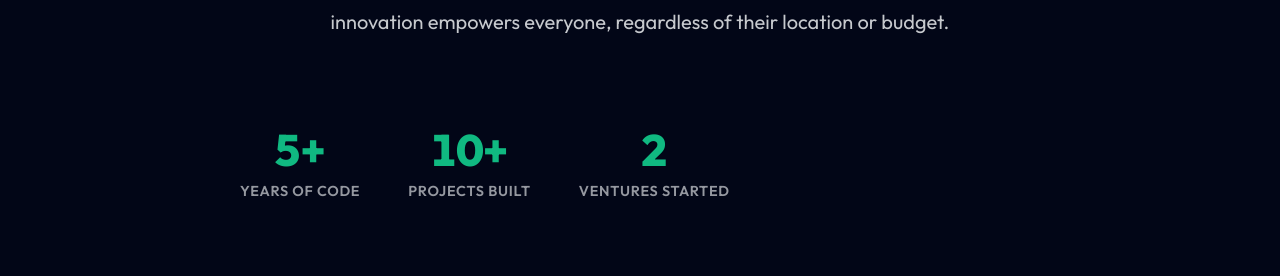
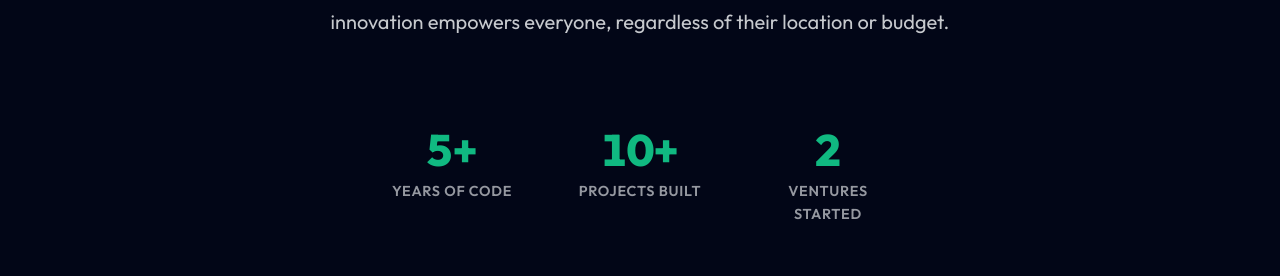
Before and after one commit to Kavith320/portfolio, a Next.js app: page / in a window 1280 px wide. Shown: the part 1206-1482 px from the top of the page. Built offline with nearby package versions, Linux system fonts and the light colour scheme; no server answers; the database is empty.

Commit message:
UI Adjustment: Centered stats alignment

```diff
--- a/src/components/About.module.css
+++ b/src/components/About.module.css
@@ -76,12 +76,16 @@
     gap: 3rem;
     margin-top: 3rem;
     flex-wrap: wrap;
+    justify-content: center;
 }
 
 .statItem {
     display: flex;
     flex-direction: column;
-    align-items: flex-start;
+    align-items: center;
+    text-align: center;
+    width: 140px;
+    /* Fixed width for better centering */
 }
 
 .statNumber {
```
